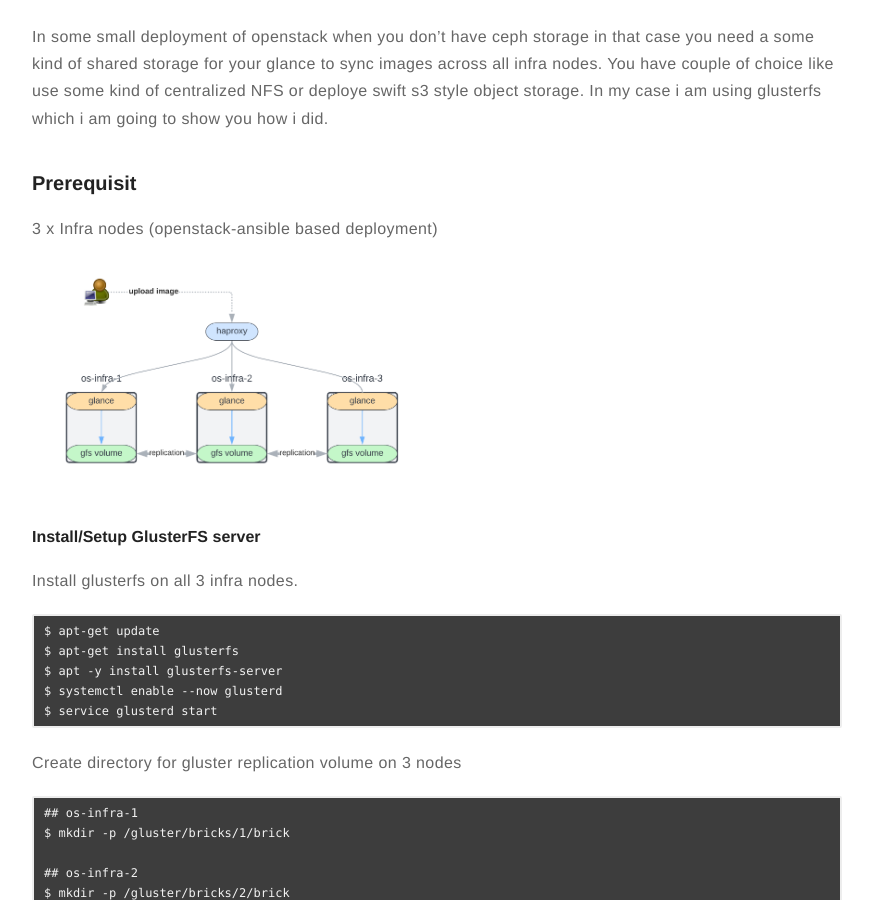
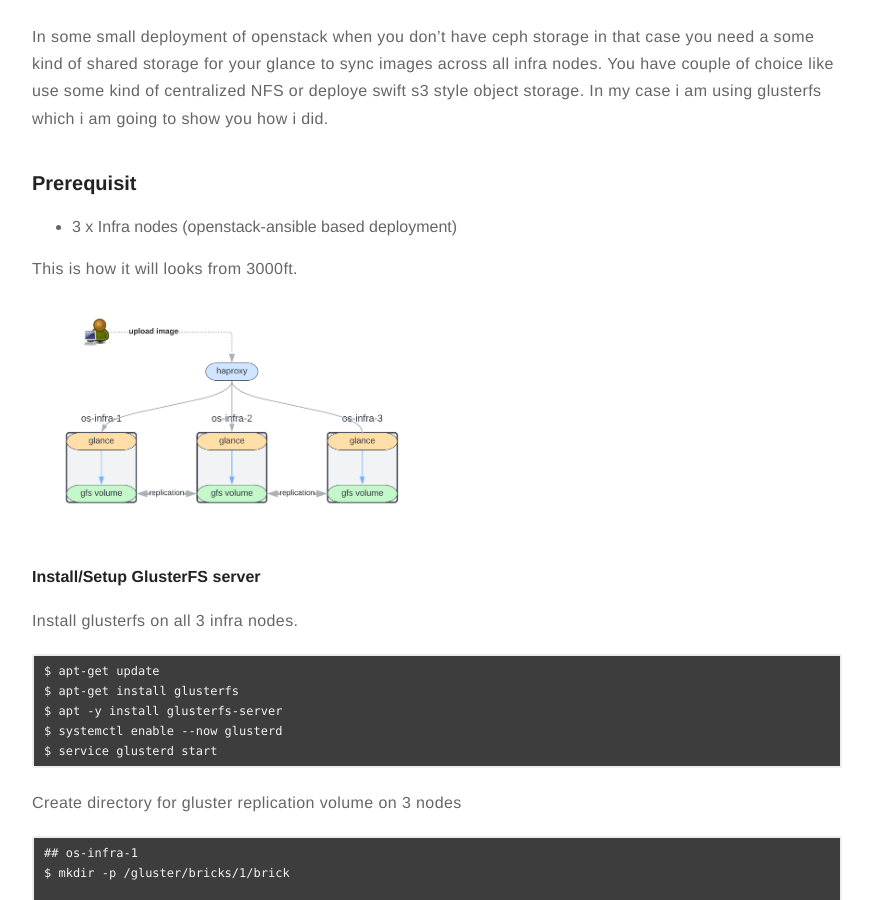
Before and after one commit to satishdotpatel/satishdotpatel.github.io, a Jekyll site: the page built from _posts/2022-03-16-openstack-ansible-glance-with-glusterfs.markdown, in a window 1280 px wide and 900 px high, scrolled down 424 px. Shown: the whole window, without its empty margins (203-1076 px from the left). Built offline with Jekyll 4.4.1, drawn with Linux system fonts in a browser that asks for light colours; comment, search, counter and statistics services are not loaded.

Commit message:
OSA gance with glusterfs

```diff
--- a/_posts/2022-03-16-openstack-ansible-glance-with-glusterfs.markdown
+++ b/_posts/2022-03-16-openstack-ansible-glance-with-glusterfs.markdown
@@ -19,7 +19,9 @@
 
 ### Prerequisit
 
-3 x Infra nodes (openstack-ansible based deployment)
+* 3 x Infra nodes (openstack-ansible based deployment)
+
+This is how it will looks from 3000ft.
 
 ![<img>](/assets/images/2022-03-16-openstack-ansible-glance-with-glusterfs/osa-glance-glusterfs.png){: width="400" }
 
```
